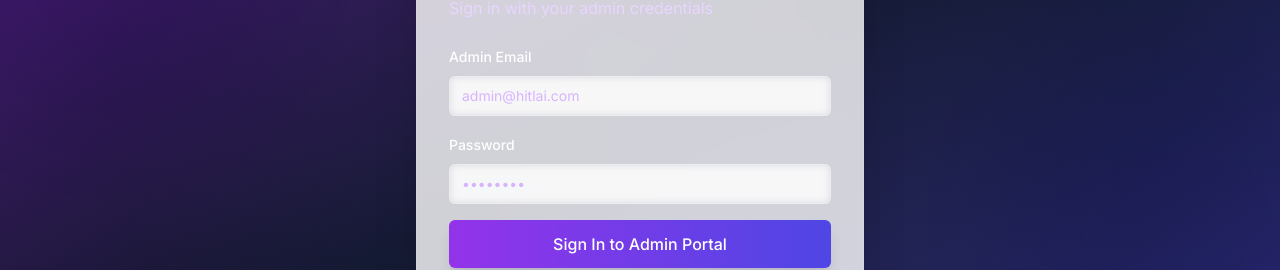
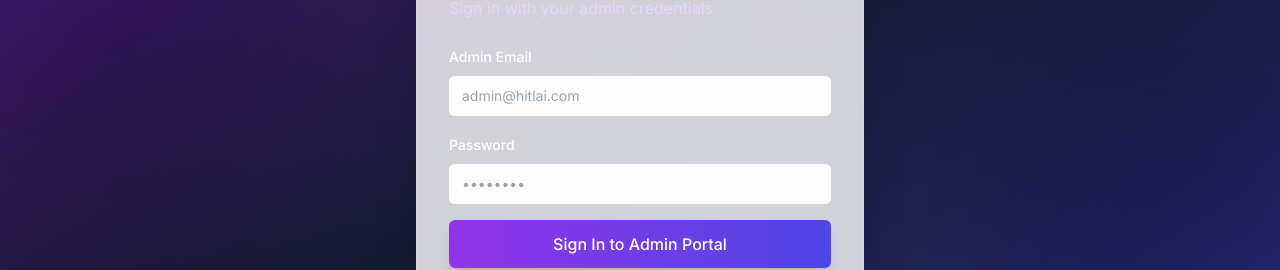
Before and after one commit to Performile1/HitlAI, a Next.js app: page /admin/login in a window 1280 px wide. Shown: the part 299-569 px from the top of the page. Built offline with nearby package versions, Linux system fonts and the light colour scheme; no server answers.

Commit message:
Fix admin login input field visibility - change text color from white to dark

```diff
--- a/app/admin/login/page.tsx
+++ b/app/admin/login/page.tsx
@@ -103,7 +103,7 @@ export default function AdminLoginPage() {
                 value={email}
                 onChange={(e) => setEmail(e.target.value)}
                 placeholder="admin@hitlai.com"
-                className="bg-white/10 backdrop-blur-sm border-white/20 text-white placeholder:text-purple-300"
+                className="bg-white/90 backdrop-blur-sm border-white/30 text-slate-900 placeholder:text-slate-400 focus:bg-white"
               />
             </div>
 
@@ -116,7 +116,7 @@ export default function AdminLoginPage() {
                 value={password}
                 onChange={(e) => setPassword(e.target.value)}
                 placeholder="••••••••"
-                className="bg-white/10 backdrop-blur-sm border-white/20 text-white placeholder:text-purple-300"
+                className="bg-white/90 backdrop-blur-sm border-white/30 text-slate-900 placeholder:text-slate-400 focus:bg-white"
               />
             </div>
 
```
